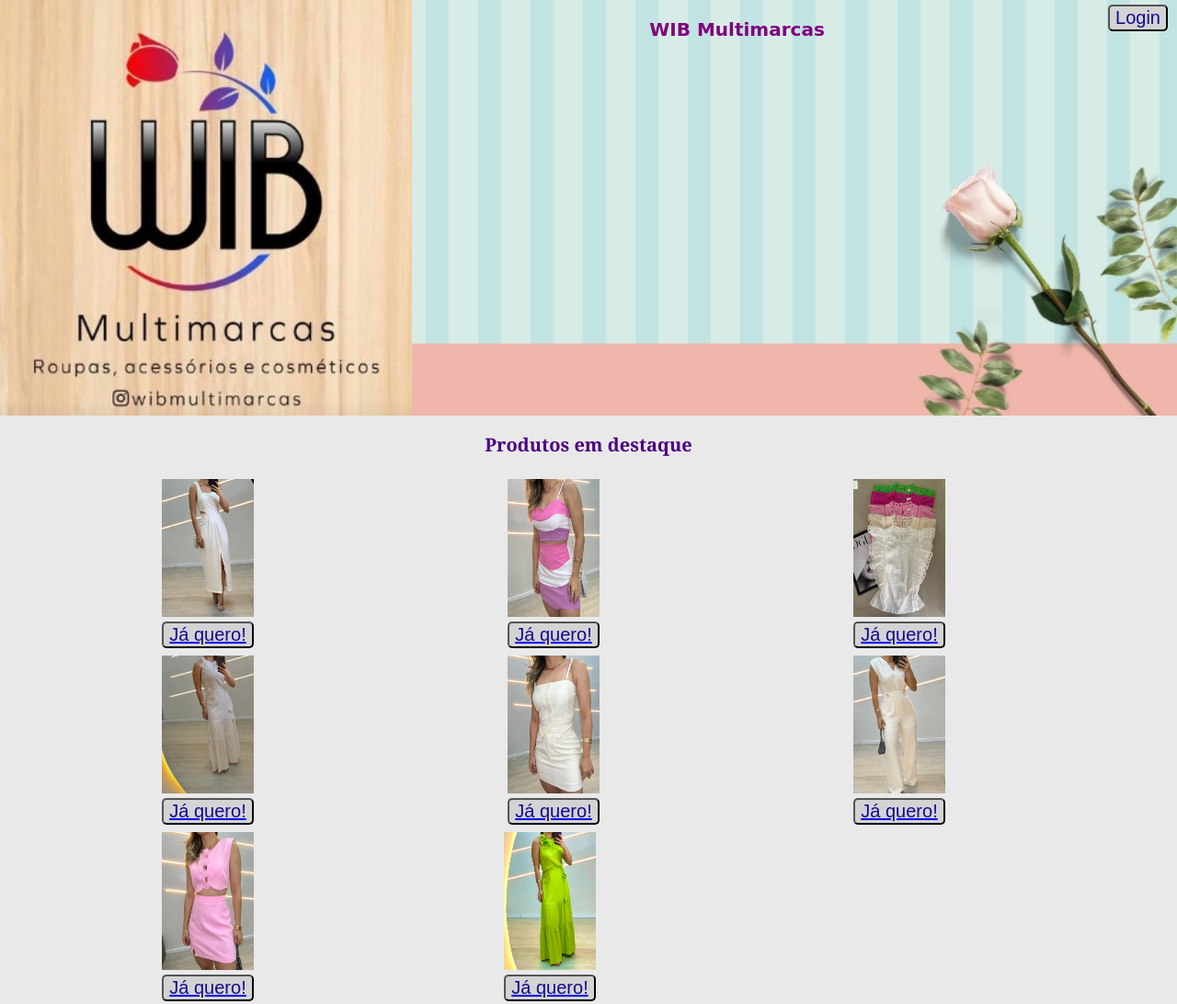
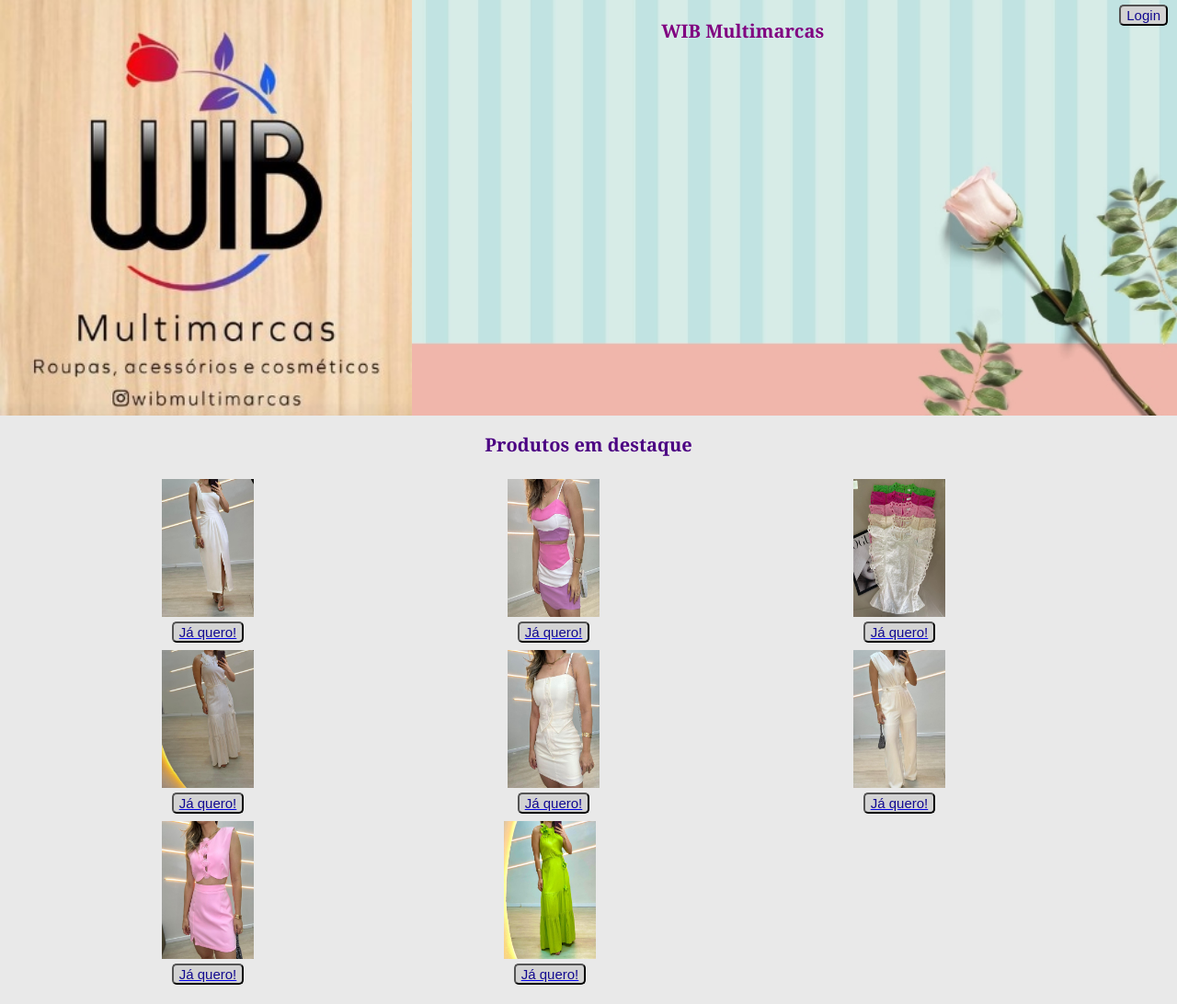
Before and after one commit to Ivanwania2/HTML, a plain HTML site: page index.html in a window 1280 px wide. Shown: the top 1092 px of the page at 92% size. Drawn offline with Linux system fonts and the light colour scheme.

Commit message:
Ajuste CSS

```diff
--- a/style.css
+++ b/style.css
@@ -4,9 +4,7 @@
     font-size: 20px;
     color: #800080;
     text-align: center;
-    font-family: "Salsa", cursive;
-    font-weight: 600;
-    font-style: normal;
+    font-family: cambria;
 }
 
 li {
@@ -93,9 +91,7 @@ li {
     color: #474a51;
     font-size: 20px;
     text-align: center;
-    font-family: "Salsa", cursive;
-    font-weight: 500;
-    font-style: normal;
+    font-family: cambria;
 }
 
 .video {
@@ -123,7 +119,7 @@ html, body{ /* Remover todas as margens*/
     border-radius: 5px;
     color: #120a8f;
     font-weight: 500;
-    font-size: 20px;
+    font-size: 15px;
     transition: all linear 160ms;
     background-color: #d3d3d3;
     cursor: pointer;
@@ -133,7 +129,7 @@ html, body{ /* Remover todas as margens*/
     border-radius: 5px;
     color: #120a8f;
     font-weight: 500;
-    font-size: 20px;
+    font-size: 15px;
     transition: all linear 160ms;
     background-color: #d3d3d3;
     cursor: pointer;
```
